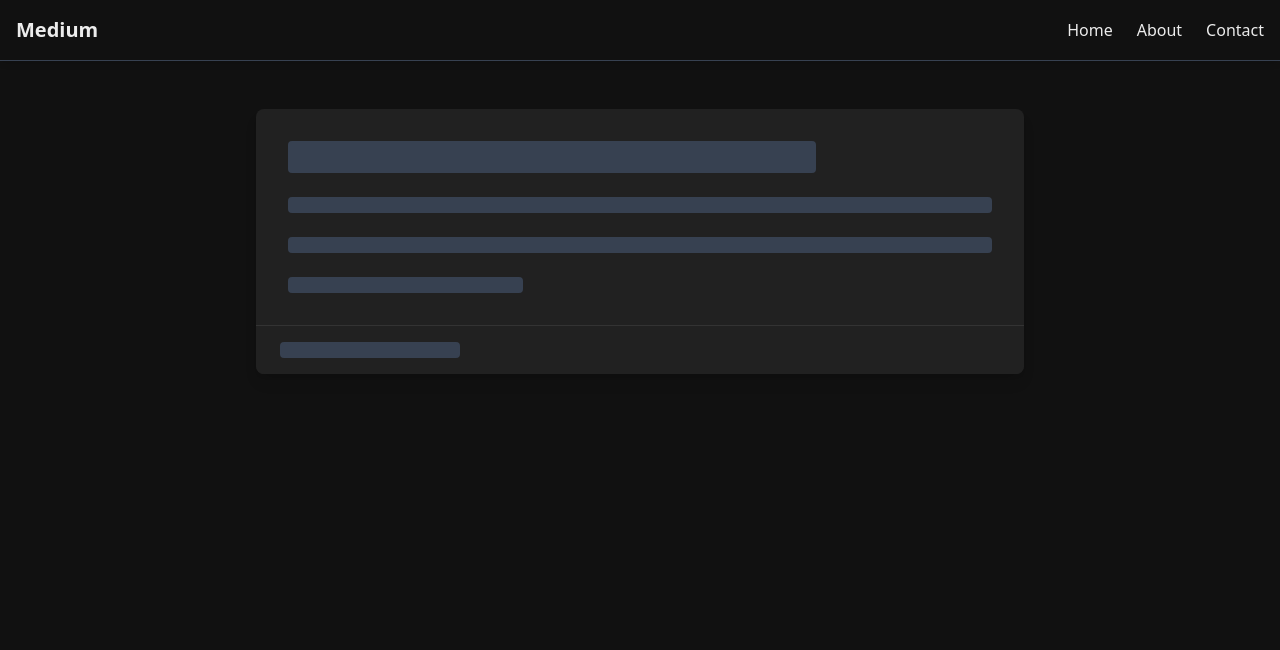
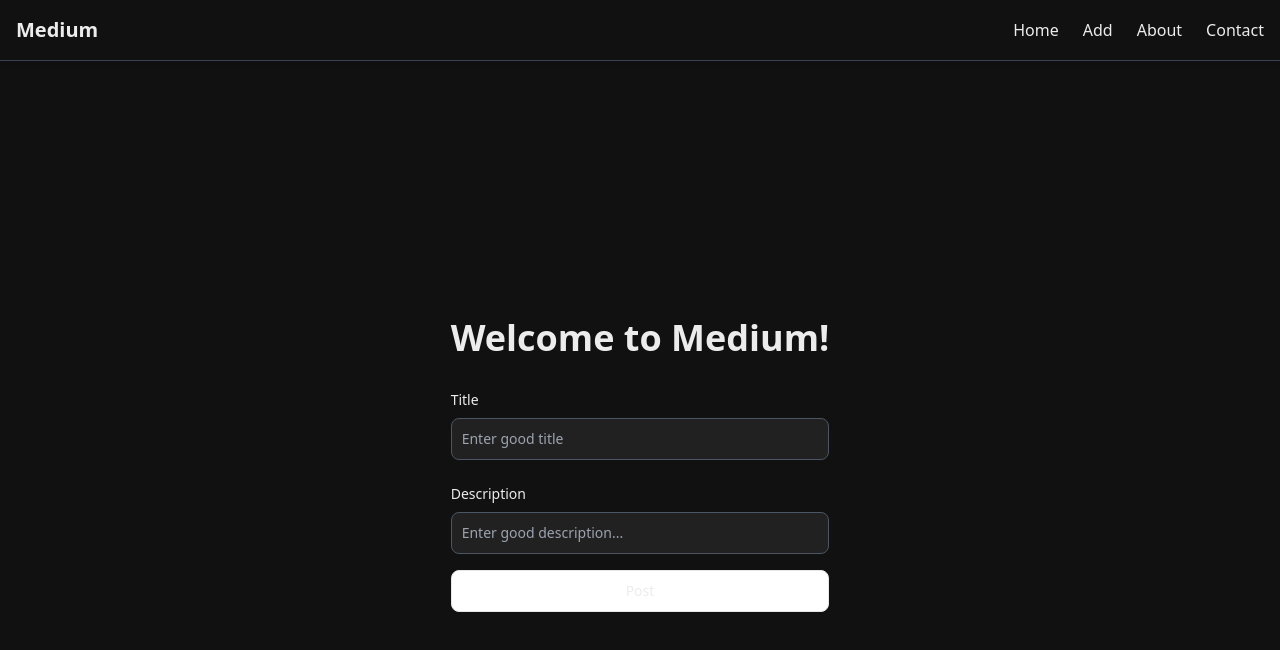
Before and after one commit to akash-wt/Medium-hono, a React (Vite) app in the folder frontend/: page /blog/new in a window 1280 px wide. Shown: the top 650 px of the page. Built offline with nearby package versions, Linux system fonts and the light colour scheme; no server answers.

Commit message:
added some pages.

```diff
--- a/frontend/index.html
+++ b/frontend/index.html
@@ -1,11 +1,18 @@
-<!doctype html>
+<!DOCTYPE html>
 <html lang="en">
   <head>
     <meta charset="UTF-8" />
     <meta name="viewport" content="width=device-width, initial-scale=1.0" />
-    <link rel="icon" href="https://avatars.githubusercontent.com/u/159154049?s=400&u=b7fa742419b6469af6c911b8fa412876c51228a8&v=4" type="image/x-icon">
-
+    <link
+      rel="icon"
+      href="https://avatars.githubusercontent.com/u/159154049?s=400&u=b7fa742419b6469af6c911b8fa412876c51228a8&v=4"
+      type="image/x-icon"
+    />
     <title>Medium.wt</title>
+    <link
+      rel="stylesheet"
+      href="https://fonts.googleapis.com/css2?family=Material+Symbols+Outlined:opsz,wght,FILL,GRAD@20..48,100..700,0..1,-50..200&icon_names=edit"
+    />
   </head>
   <body>
     <div id="root"></div>
--- a/frontend/src/App.tsx
+++ b/frontend/src/App.tsx
@@ -4,6 +4,8 @@
 const Signin = lazy(() => import("./pages/signin"));
 const Blog = lazy(() => import("./pages/blog"));
 const Blogs = lazy(() => import("./pages/Blogs"));
+const New = lazy(() => import("./pages/new"));
+const Edit = lazy(() => import("./pages/edit"));
 import Loader from "./components/loder";
 import Navbar from "./components/Navbar";
 import { RecoilRoot } from "recoil";
@@ -24,6 +26,8 @@
             <Route path="/" element={<Signup />} />
             <Route path="/signin" element={<Signin />} />
             <Route path="/blog/:id" element={<Blog />} />
+            <Route path="/blog/edit/:id" element={<Edit />} />
+            <Route path="/blog/new" element={<New />} />
             <Route path="/blogs" element={<Blogs />} />
           </Routes>
         </Suspense>
--- a/frontend/src/components/Navbar.tsx
+++ b/frontend/src/components/Navbar.tsx
@@ -1,13 +1,21 @@
+import { useNavigate } from "react-router-dom";
+
+
+
 function Navbar() {
+  const nevigate = useNavigate();
   return (
     <nav className="bg-[rgb(17,17,17)] shadow-md mb-2 sticky top-0 z-50 border-b border-gray-700">
       <div className="container mx-auto flex justify-between items-center p-4">
         <div className="text-xl font-semibold text-[#ECECEC]">Medium</div>
         <ul className="hidden sm:flex space-x-6 text-[#ECECEC]">
           <li>
-          <a className="hover:text-gray-200 transition-colors duration-200">
+            <a onClick={() => { nevigate('/blogs') }} className="hover:text-gray-200 hover:cursor-pointer transition-colors duration-200">
               Home
             </a>
+          </li>
+          <li  onClick={() => { nevigate('/blog/new') }} className="hover:text-gray-200 hover:cursor-pointer transition-colors duration-200">
+           Add
           </li>
           <li>
             <a className="hover:text-gray-200 transition-colors duration-200">
--- a/frontend/src/pages/blog.tsx
+++ b/frontend/src/pages/blog.tsx
@@ -3,8 +3,12 @@
 import url from '../config';
 import axios from 'axios';
 import SingleBlogSkelton from "../components/skeltons/singleBlogSkelton"
+import { useNavigate } from "react-router-dom";
+
+
 interface BlogData {
   blog: {
+    id: string;
     title: string;
     content: string;
     author: {
@@ -17,11 +21,15 @@
 
 
 export default function Blog() {
+  const nevigate = useNavigate();
 
   const { id } = useParams();
   const [blog, setBlog] = useState<BlogData | null>(null);
   const [update, setUpdate] = useState(false)
-
+  const data = {
+    title: blog?.blog.title,
+    content: blog?.blog.content
+  }
   useEffect(() => {
 
     const fetchBlogs = async () => {
@@ -32,6 +40,9 @@
             Authorization: `Bearer ${token}`,
           },
         });
+
+
+
         if (!response) {
           throw Error;
         }
@@ -60,7 +71,16 @@
   return (
 
     <div className="min-h-90 bg-[rgb(17,17,17)] py-10 px-6 sm:px-10">
-        <div className="max-w-3xl mx-auto bg-[#212121] shadow-lg rounded-lg overflow-hidden">
+      <div className="max-w-3xl mx-auto bg-[#212121] shadow-lg rounded-lg overflow-hidden relative">
+        {update ? (
+          <span
+            onClick={() => { nevigate(`/blog/edit/${blog.blog.id}`, { state: data }) }}
+            className="material-symbols-outlined absolute top-4 right-4 text-gray-300 cursor-pointer border border-gray-500 rounded-full p-2 hover:bg-gray-900 transition"
+          >
+
+            edit
+          </span>
+        ) : null}
         <div className="p-8 space-y-6">
           <h1 className="text-4xl font-semibold text-[#ECECEC]">{blog.blog.title}</h1>
           <p className="text-lg text-gray-300 leading-relaxed">{blog.blog.content}</p>
@@ -69,25 +89,9 @@
           </p>
         </div>
 
-          {update ? (
-          <div className="bg-[#212121] border-t border-[#333333] px-6 py-4 flex justify-between items-center">
-            <p className="text-[#ECECEC]">You have permission to edit this blog.</p>
-            <button
-              onClick={() => alert("Edit functionality not implemented yet!")}
-              className="px-4 py-2 bg-blue-600 text-white rounded-md hover:bg-blue-700 transition duration-200"
-            >
-              Edit Blog
-            </button>
-          </div>
-        ) : (
-          <div className="bg-[#212121] border-t border-[#333333] px-6 py-4">
-            <p className="text-gray-400 text-center">
-              You are viewing this blog in <span className="font-medium text-gray-200">read-only mode</span>.
-            </p>
-          </div>
-        )}
       </div>
     </div>
+
 
   )
 
--- /dev/null
+++ b/frontend/src/pages/edit.tsx
@@ -0,0 +1,101 @@
+
+import { useNavigate, useParams,useLocation } from "react-router-dom";
+import Input from "../components/input";
+import {  useState } from "react";
+import { UpdateBlogType } from "@akash-wt/medium-types";
+import axios from "axios";
+import url from "../config";
+import SignLoader from "../components/signLoader"
+
+
+
+
+
+export default function Edit() {
+    const nevigate = useNavigate();
+    const location = useLocation();
+    let data = location.state;
+
+
+    const [loading, setLoading] = useState(false);
+    const [edit, setEdit] = useState<UpdateBlogType>({
+        title: data.title,
+        content: data.content,
+    });
+    const { id } = useParams();
+
+
+
+    const handleEdit = async (): Promise<void> => {
+        try {
+            setLoading(true);
+            const token = localStorage.getItem("token");
+            const response = await axios.put(`${url}/blog/${id}`, edit, {
+                headers: {
+                    Authorization: `Bearer ${token}`,
+                }
+
+            });
+
+            if(response.data.msg==" blog updated!"){
+                nevigate(`/blog/${id}`)
+            }
+            console.log(response);
+
+
+        } catch (e) {
+            alert(e);
+        } finally {
+            setLoading(false);
+        }
+    };
+
+
+
+    return (
+        <div>
+
+            <div>
+                <div className="flex flex-row min-h-screen justify-center items-center">
+                    <div>
+                        <p className="text-4xl font-bold pb-2 ">Welcome to Medium!</p>
+
+                        <div>
+                            <Input
+                                label="Update Title"
+                                value={edit.title}
+                                onChange={(e) =>
+                                    setEdit({ ...edit, title: e.target.value })
+                                }
+                                placeholder=""
+                            />
+                            <Input
+                                value={edit.content}
+                                label="Update Description"
+                                onChange={(e) =>
+                                    setEdit({ ...edit, content: e.target.value })
+                                }
+                                placeholder=""                            />
+                        </div>
+                        <div>
+                            <button
+                                type="button"
+                                onClick={handleEdit}
+                                className="flex items-center justify-center py-2.5 px-5 me-2 mb-2 text-sm font-medium text-[#ECECEC] focus:outline-none bg-white dark:bg-[#212121] rounded-lg border border-gray-200 dark:border-[#333333] hover:bg-gray-100 dark:hover:bg-[#333333] focus:z-10  w-full mt-4 relative"
+                            >
+                                Update
+                                {loading && (
+                                    <span className="absolute right-6">
+                                        <SignLoader />
+                                    </span>
+                                )}
+                            </button>
+                        </div>
+                    </div>
+                </div>
+            </div>
+
+
+        </div>
+    );
+}
--- /dev/null
+++ b/frontend/src/pages/new.tsx
@@ -0,0 +1,96 @@
+
+import { useNavigate } from "react-router-dom";
+import Input from "../components/input";
+import { useState } from "react";
+import { CreateBlogType } from "@akash-wt/medium-types";
+import axios from "axios";
+import url from "../config";
+import SignLoader from "../components/signLoader"
+
+
+
+
+
+export default function New() {
+    const nevigate = useNavigate();
+    const [loading, setLoading] = useState(false);
+    const [newBlog, setNewBlog] = useState<CreateBlogType>({
+        title: "",
+        content: "",
+    });
+
+
+    const handleNew = async (): Promise<void> => {
+        try {
+            setLoading(true);
+            const token = localStorage.getItem("token");
+            const response = await axios.post(`${url}/blog`, newBlog, {
+                headers: {
+                    Authorization: `Bearer ${token}`,
+                }
+
+            });
+
+            console.log(response.data);
+            if (response.data.blog.id) {
+                nevigate(`/blog/${response.data.blog.id}`)
+            }
+
+
+        } catch (e) {
+            alert(e);
+        } finally {
+            setLoading(false);
+        }
+    };
+
+
+
+    return (
+        <div>
+
+            <div>
+                <div className="flex flex-row min-h-screen justify-center items-center">
+                    <div>
+                        <p className="text-4xl font-bold pb-2 ">Welcome to Medium!</p>
+
+                        <div>
+                            <Input
+                                label="Title"
+                                value={newBlog.title}
+                                onChange={(e) =>
+                                    setNewBlog({ ...newBlog, title: e.target.value })
+                                }
+                                placeholder="Enter good title"
+                            />
+                            <Input
+                                value={newBlog.content}
+                                label=" Description"
+                                onChange={(e) =>
+                                    setNewBlog({ ...newBlog, content: e.target.value })
+                                }
+                                placeholder="Enter good description..." />
+                        </div>
+
+                        <div>
+                            <button
+                                type="button"
+                                onClick={handleNew}
+                                className="flex items-center justify-center py-2.5 px-5 me-2 mb-2 text-sm font-medium text-[#ECECEC] focus:outline-none bg-white dark:bg-[#212121] rounded-lg border border-gray-200 dark:border-[#333333] hover:bg-gray-100 dark:hover:bg-[#333333] focus:z-10  w-full mt-4 relative"
+                            >
+                                Post
+                                {loading && (
+                                    <span className="absolute right-6">
+                                        <SignLoader />
+                                    </span>
+                                )}
+                            </button>
+                        </div>
+                    </div>
+                </div>
+            </div>
+
+
+        </div>
+    );
+}
```
Also changed, not shown: 1 other file (tests, documents, lock files or other folders). Lines whose indentation alone changed are shown as unchanged.
